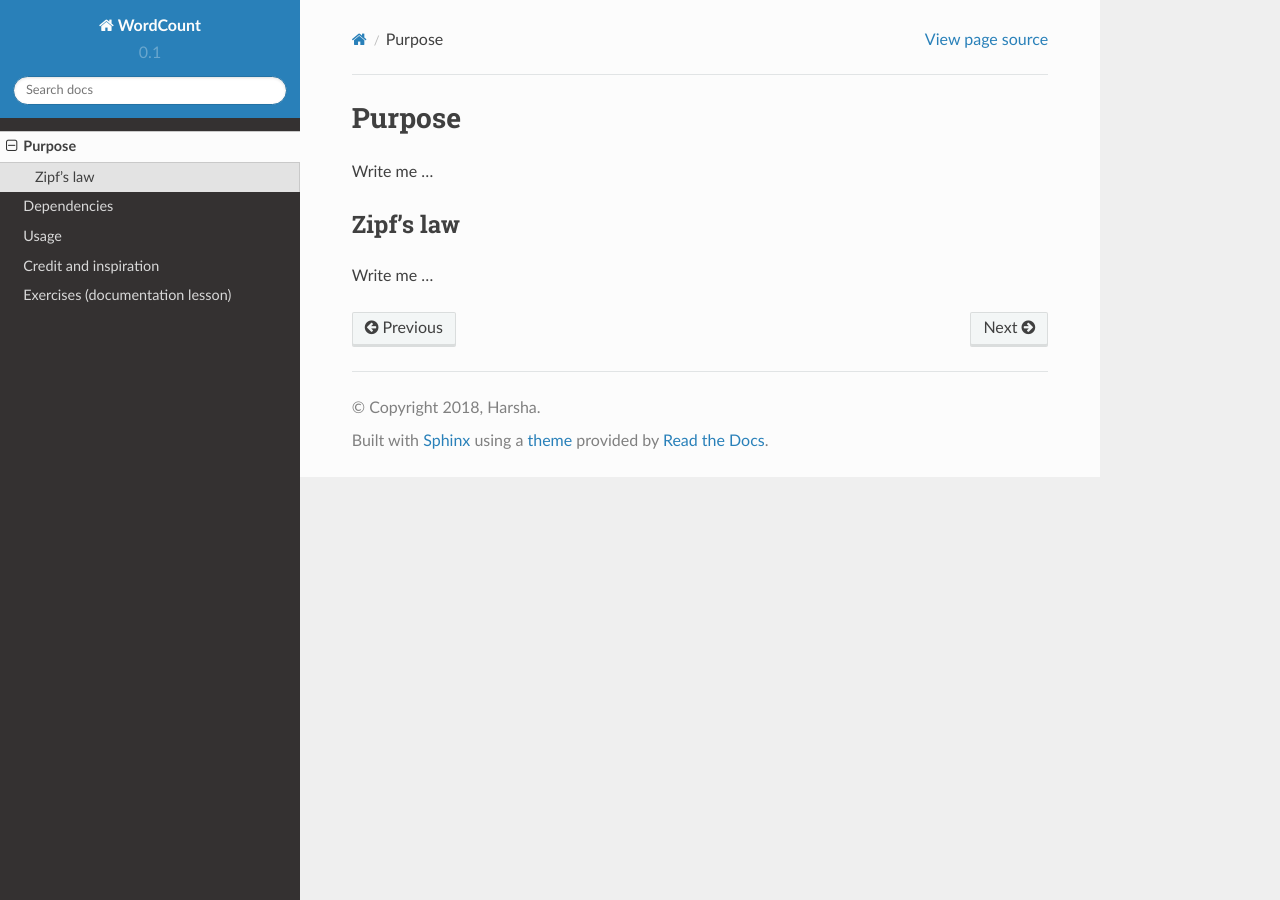
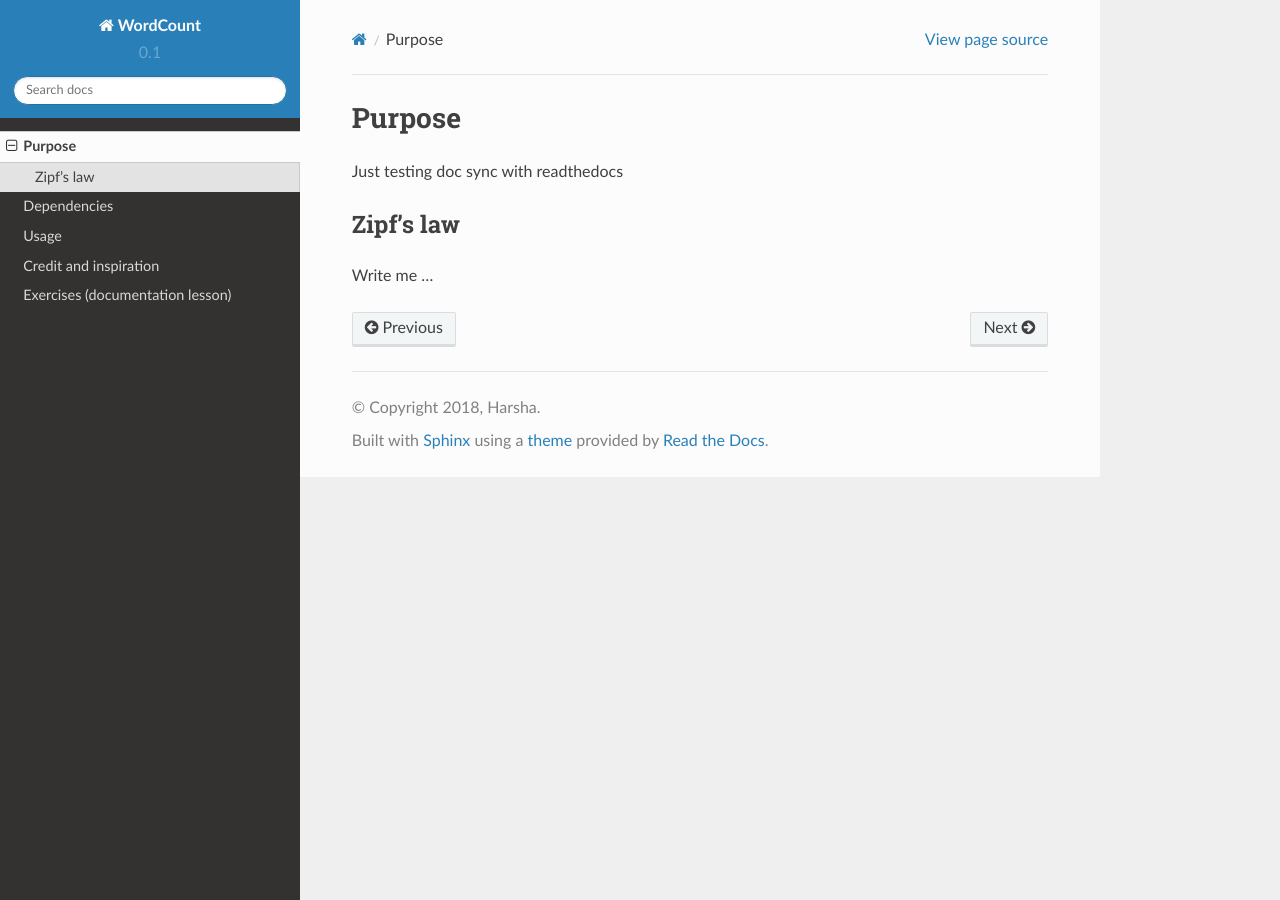
Before and after one commit to mixheikk/word-count, a Sphinx documentation site: the page built from doc/purpose.rst, in a window 1280 px wide. Built offline with Sphinx 7.4.7 and the Read the Docs theme 2.0.0, drawn with Linux system fonts in a browser that asks for light colours.

Commit message:
try pushing some changes to docs

```diff
--- a/doc/purpose.rst
+++ b/doc/purpose.rst
@@ -3,8 +3,7 @@
 Purpose
 =======
 
-Write me ...
-
+Just testing doc sync with readthedocs
 
 Zipf's law
 ----------
```
